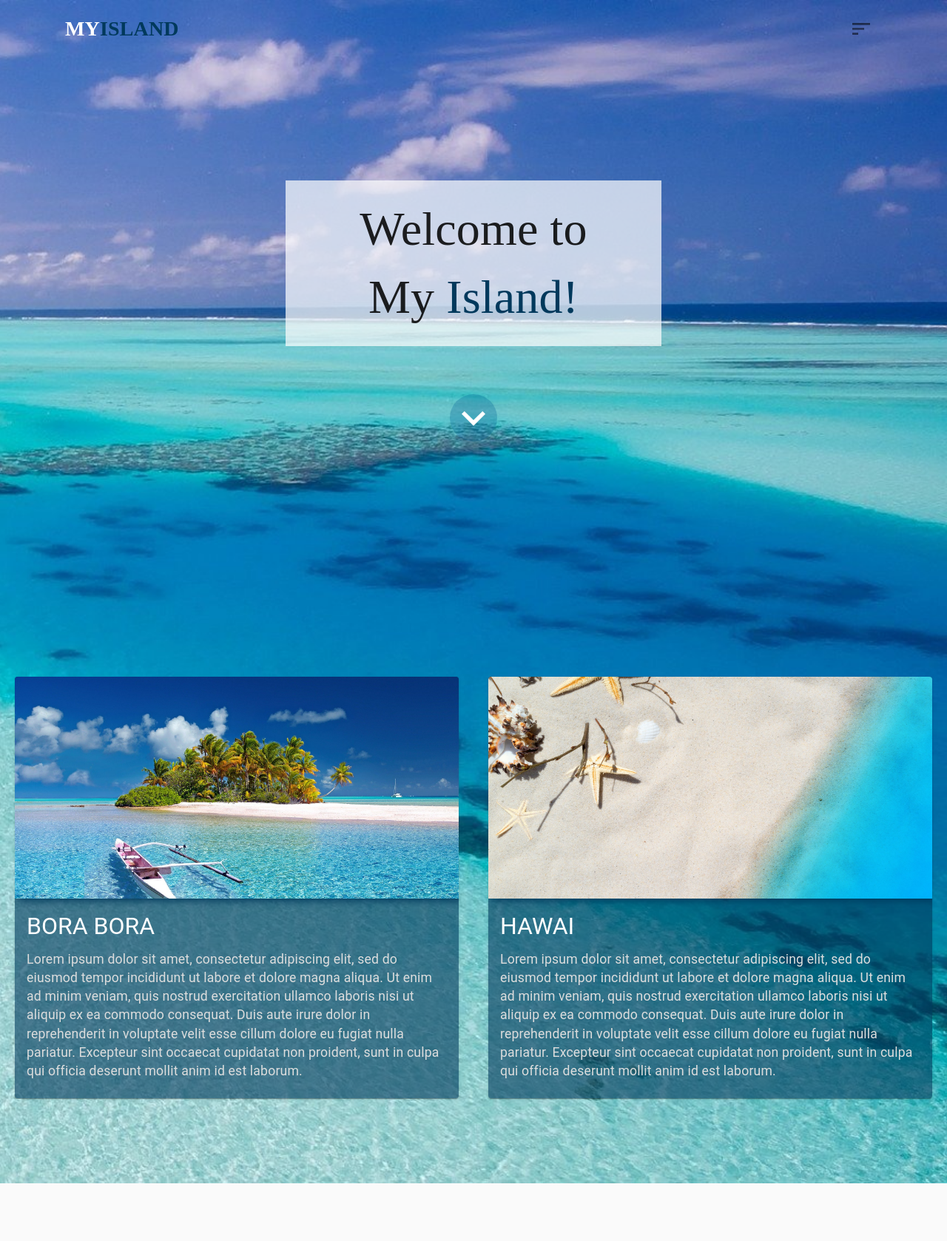
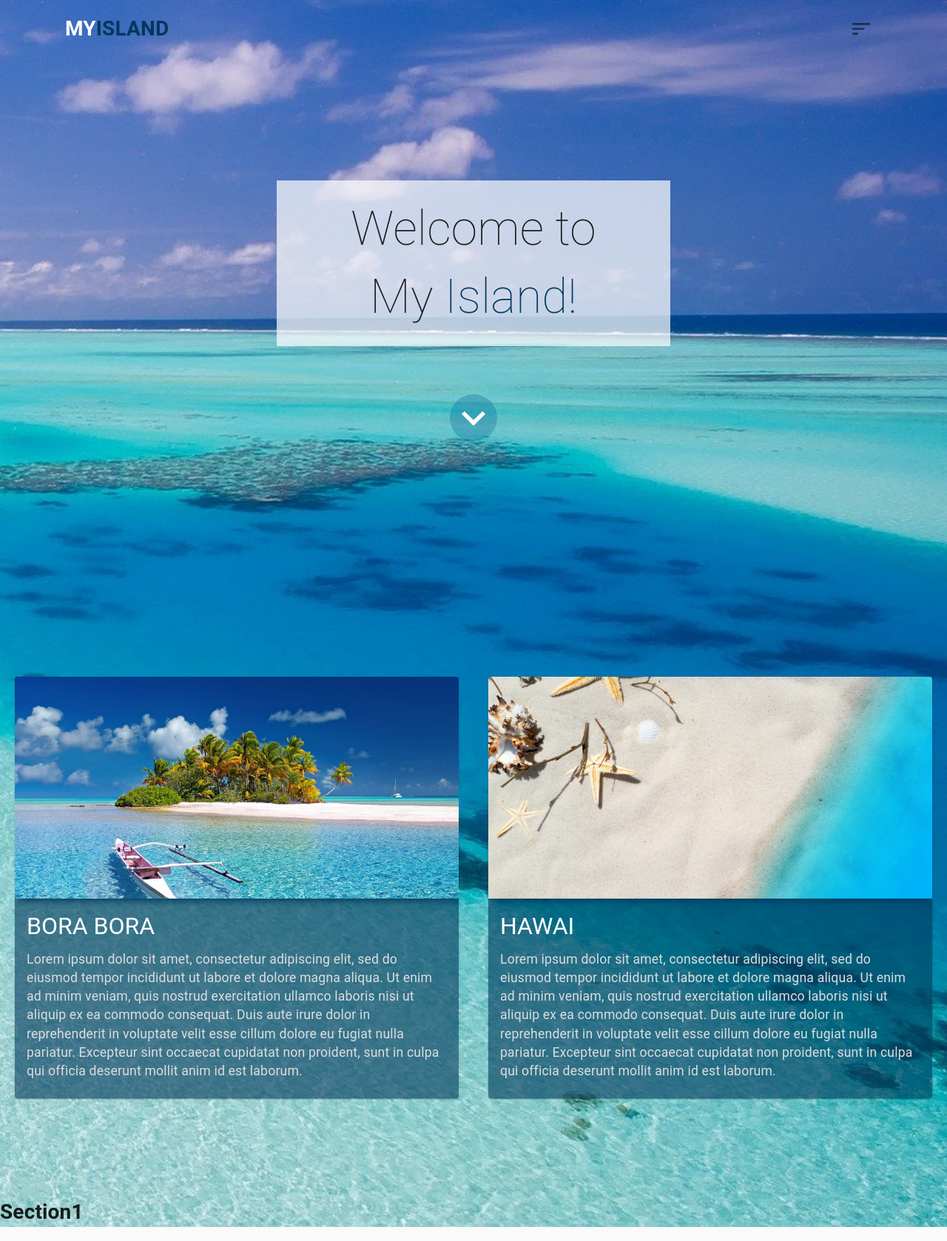
Before and after one commit to Verenasworld/landingpage_react, a React (Create React App) app: page / in a window 1280 px wide. Shown: the whole page at 74% size. Before the commit the page ends 1600 px from the top, so only its background shows below. Built offline with nearby package versions, Linux system fonts and the light colour scheme.

Commit message:
change style

```diff
--- a/src/App.js
+++ b/src/App.js
@@ -21,6 +21,9 @@ export default function App(){
         <CssBaseline/>
         <Header/>
         <PlaceToVisit/>
+        <div>
+            <h1>Section1</h1>
+        </div>
 
     </div>
 };
--- a/src/components/Header.js
+++ b/src/components/Header.js
@@ -16,7 +16,7 @@ const useStyles = makeStyles((theme)=>({
     },
     appbar:{
         background: 'none',
-        fontFamily: 'Nunito',
+        fontFamily: 'Roboto',
         fontWeight: '200',
     },
     icon:{
@@ -40,7 +40,7 @@ const useStyles = makeStyles((theme)=>({
     title:{
 
         fontSize:'4rem',
-        fontFamily: 'Nunito',
+        fontFamily: 'Roboto',
         fontWeight: '200',
         backgroundColor: 'rgba(255,255,255, 0.7)',
         padding: '20px 100px 20px 100px'
--- a/src/components/imageCard.js
+++ b/src/components/imageCard.js
@@ -17,9 +17,9 @@ const useStyles = makeStyles({
         height: 300,
         boxShadow:'5px 3px 10px #00395C',
         '&:hover':{
-            transition: 'height 2s',
-            boxShadow:'5px 3px 10px #7FCDCD',
-            height: 350
+            transition: 'height 3s',
+            height: 350,
+            margin:'20px'
         }
     },
 
```
Also changed, not shown: 1 other file (tests, documents, lock files or other folders).
